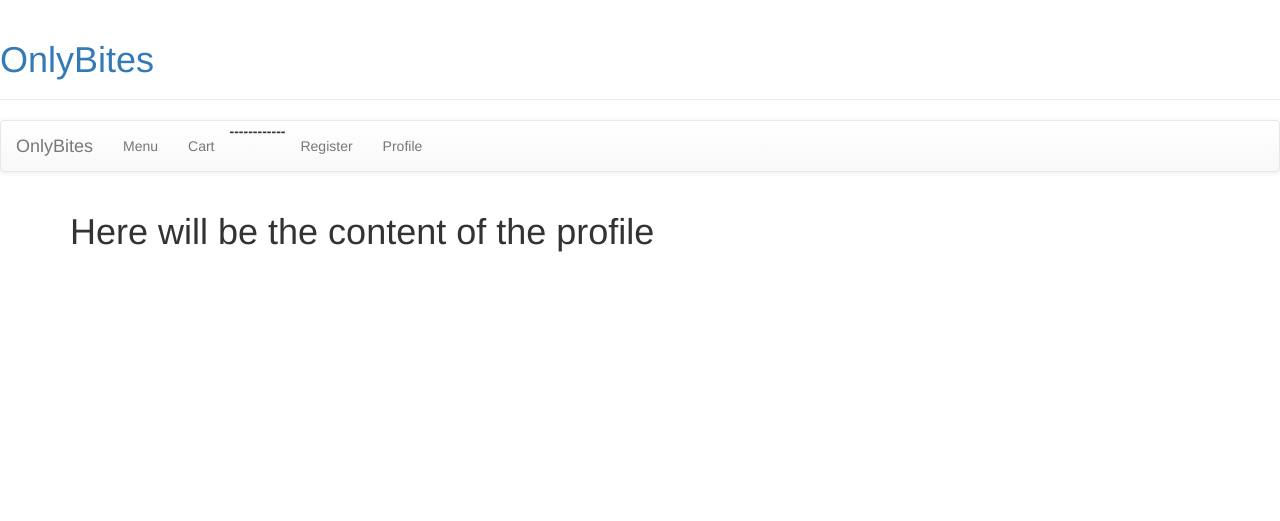
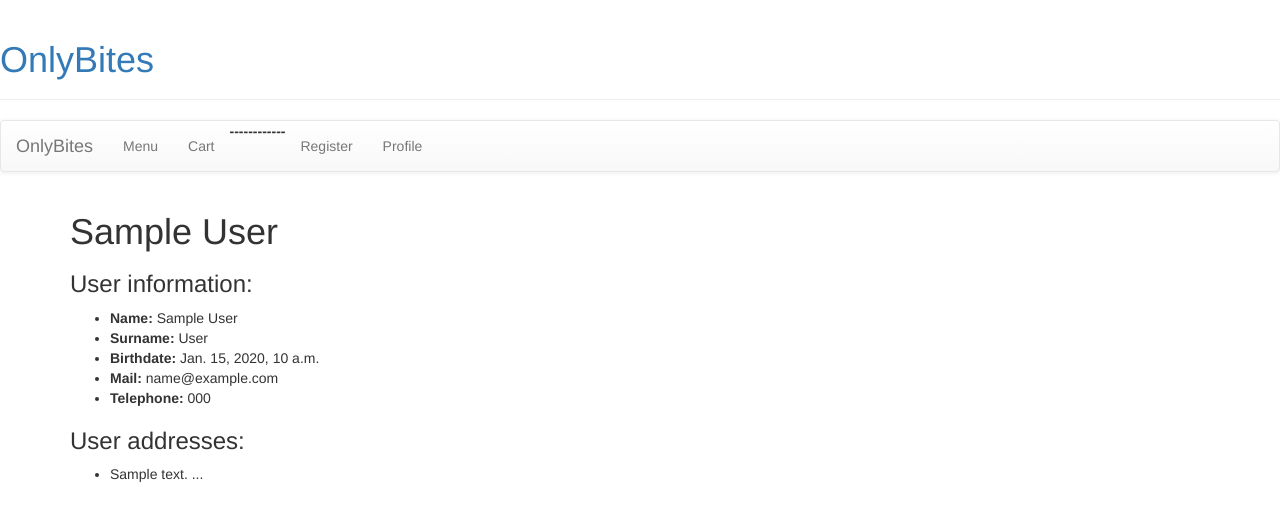
Before and after one commit to garciagorkauni/DeliveryAppNAG, a Django app: page /profile/ in a window 1280 px wide. Shown: the top 521 px of the page. Run offline with Django 5.2, Linux system fonts and the light colour scheme; tables that the repository leaves empty hold one stand-in row (values such as "Sample post"); some libraries are stand-ins or nearby versions.

Commit message:
feat(#8): Show user information in porfile

```diff
--- a/onlybites/onlybites/onlybites_web/templates/onlybites_web/cart.html
+++ b/onlybites/onlybites/onlybites_web/templates/onlybites_web/cart.html
@@ -1,7 +1,7 @@
 {% extends 'onlybites_web/base.html' %}
 {% block content %}
 
-<h1>{{ user.name }}</h1>
+<h1>Cart</h1>
 
 <h3>User cart products:</h3>
     <ul>
@@ -10,7 +10,7 @@
         {% endfor %}
     </ul>
 
-<h3>User addresses:</h3>
+<h3>Addresses:</h3>
     <ul>
         {% for address in addresses %}
         <li>{{ address.address1 }} ...</li>
--- a/onlybites/onlybites/onlybites_web/templates/onlybites_web/profile.html
+++ b/onlybites/onlybites/onlybites_web/templates/onlybites_web/profile.html
@@ -1,6 +1,22 @@
 {% extends 'onlybites_web/base.html' %}
 {% block content %}
 
-<h1>Here will be the content of the profile</h1>
+<h1>{{ user.name }}</h1>
+
+<h3>User information:</h3>
+<ul>
+    <li><strong>Name: </strong> {{ user.name }}</li>
+    <li><strong>Surname: </strong> {{ user.surname }}</li>
+    <li><strong>Birthdate: </strong> {{ user.birthdate }}</li>
+    <li><strong>Mail: </strong> {{ user.mail }}</li>
+    <li><strong>Telephone: </strong> {{ user.telephone }}</li>
+</ul>
+
+<h3>User addresses:</h3>
+    <ul>
+        {% for address in addresses %}
+        <li>{{ address.address1 }} ...</li>
+        {% endfor %}
+    </ul>
 
 {% endblock %}
--- a/onlybites/onlybites/onlybites_web/views.py
+++ b/onlybites/onlybites/onlybites_web/views.py
@@ -42,4 +42,8 @@ def register(request):
 
 # View for profile
 def profile(request):
+    user = User.objects.get(user_id=1)
+
+    addresses = Address.objects.filter(user=user)
+
     return render(request, 'onlybites_web/profile.html', locals())
```
